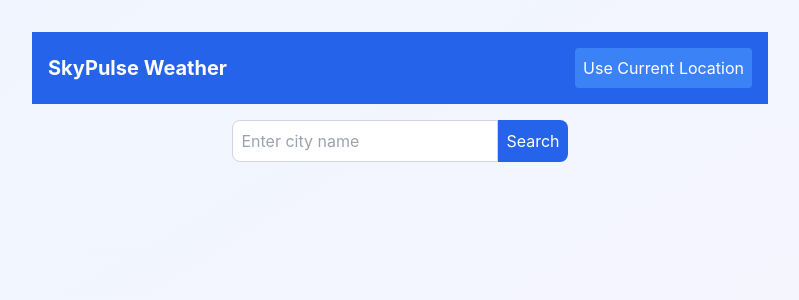
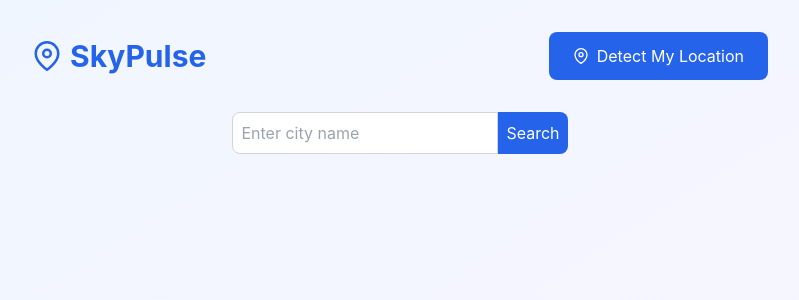
Before and after one commit to raselshikdar/SkyPulse-Weather, a Next.js app: page / in a window 1280 px wide. Shown: the top 300 px of the page, without its empty margins (240-1039 px from the left). Built offline with nearby package versions, Linux system fonts and the light colour scheme.

Commit message:
Update Header.js

```diff
--- a/components/Header.js
+++ b/components/Header.js
@@ -1,12 +1,19 @@
+import { FiMapPin } from 'react-icons/fi'
+
 export default function Header({ onGeolocation }) {
   return (
-    <header className="flex justify-between items-center p-4 bg-blue-600 text-white">
-      <h1 className="text-xl font-bold">SkyPulse Weather</h1>
+    <header className="flex flex-col md:flex-row justify-between items-center mb-8 gap-4">
+      <h1 className="text-3xl font-bold text-primary dark:text-white flex items-center gap-2">
+        <FiMapPin className="inline-block" />
+        SkyPulse
+      </h1>
+
       <button
         onClick={onGeolocation}
-        className="p-2 bg-blue-500 hover:bg-blue-700 rounded"
+        className="flex items-center gap-2 px-6 py-3 bg-primary text-white rounded-lg hover:bg-secondary transition-colors"
       >
-        Use Current Location
+        <FiMapPin />
+        Detect My Location
       </button>
     </header>
   )
```
